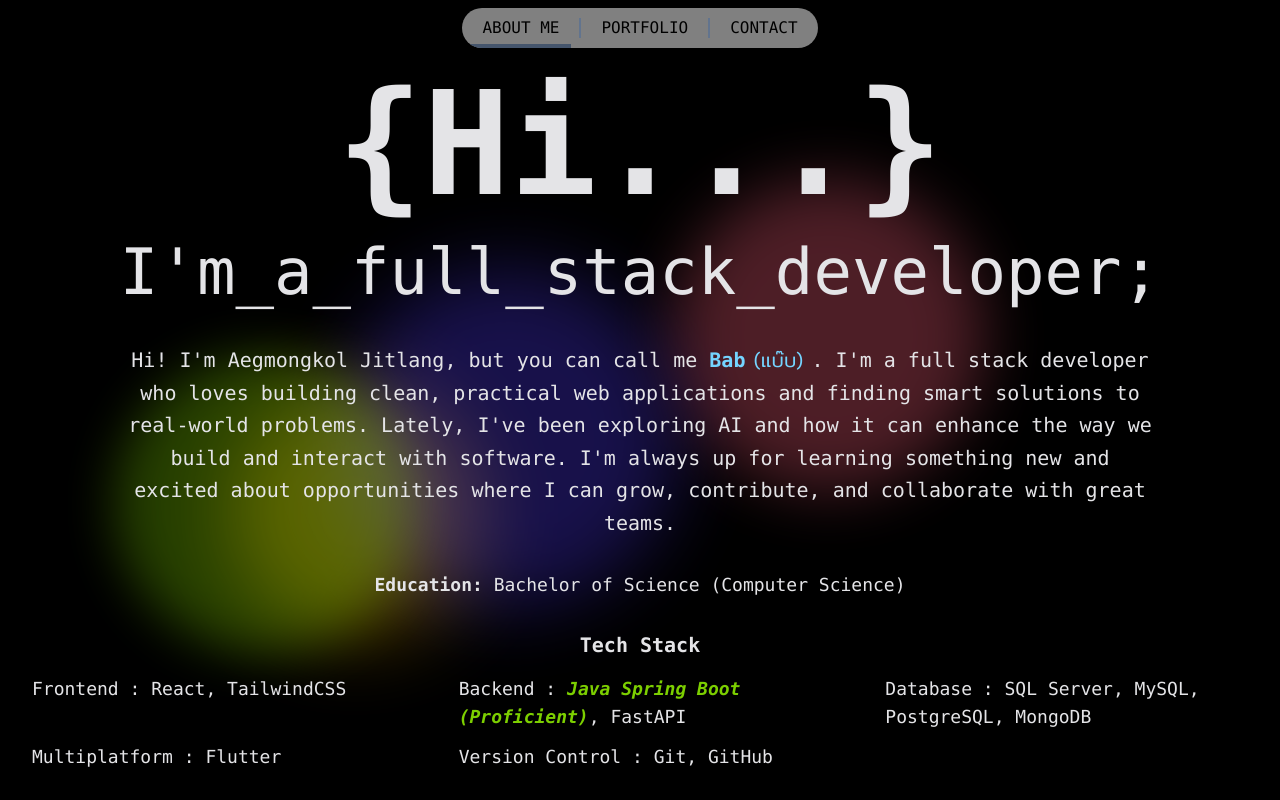
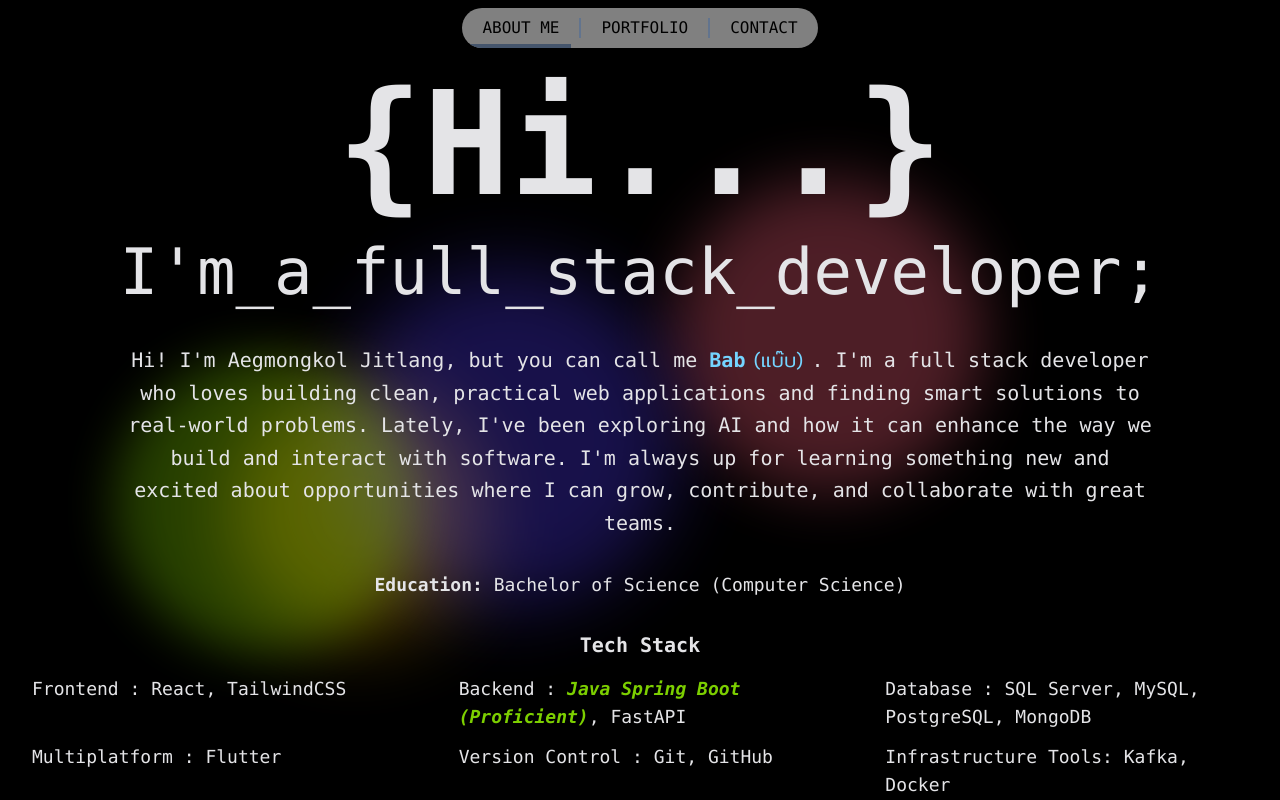
Before and after one commit to LabyrinthX963/my-web, a React (Vite) app: page / in a window 1280 px wide. Built offline with nearby package versions, Linux system fonts and the light colour scheme.

Commit message:
dev/add infratruture tool topic

```diff
--- a/src/pages/About.jsx
+++ b/src/pages/About.jsx
@@ -15,7 +15,7 @@ const about = () => {
   const scrollToTop = () => {
     containerRef.current?.scrollTo({
       top: 0,
-      behavior: "smooth",
+      behavior: "smooth"
     });
   };
   useEffect(() => {
@@ -76,6 +76,7 @@ const about = () => {
           <div>Database : SQL Server, MySQL, PostgreSQL, MongoDB</div>
           <div>Multiplatform : Flutter</div>
           <div>Version Control : Git, GitHub</div>
+          <div>Infrastructure Tools: Kafka, Docker</div>
         </div>
       </div>
       {showButton && (
```
